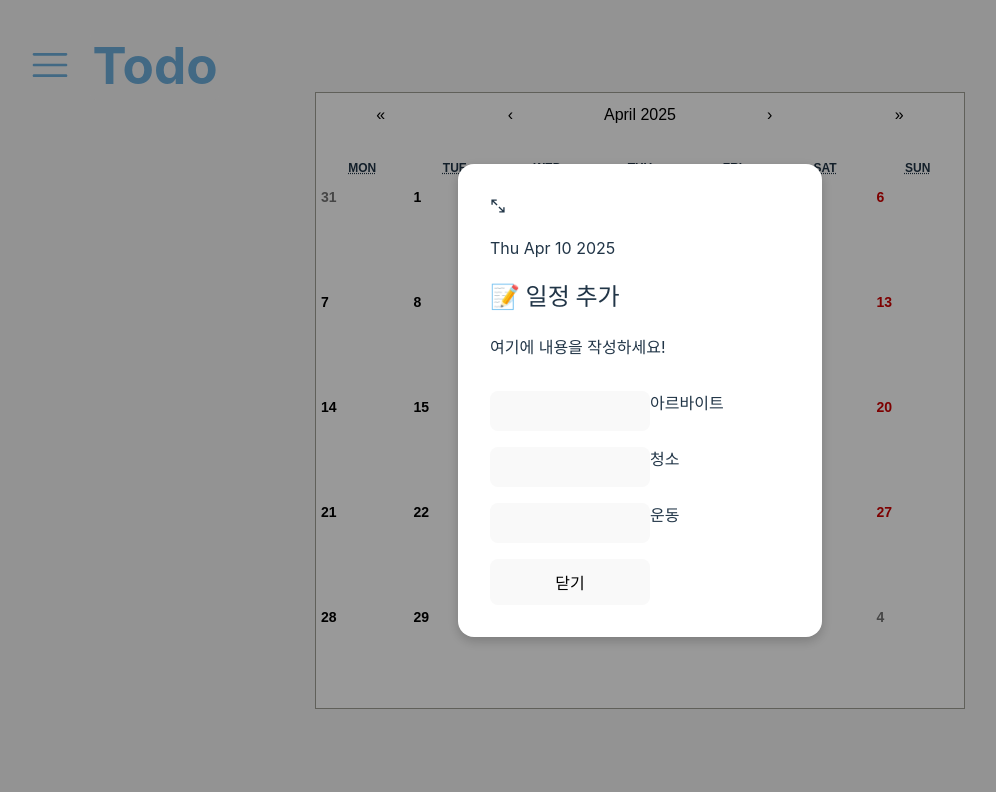
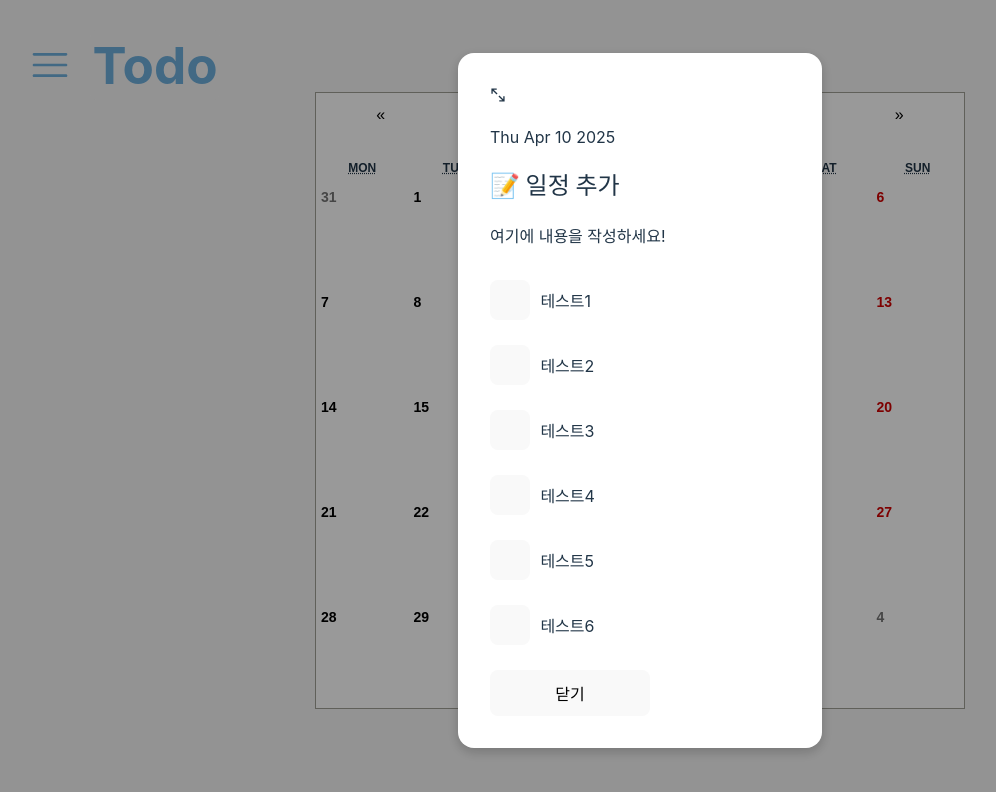
Before and after one commit to suhyeon0111/Typescript_study, a React (Vite) app in the folder myWebPage/client/: page /calendar in a window 1280 px wide. Both pictures are taken after a click on the button "10". Shown: the top 792 px of the page, without its empty margins (0-996 px from the left). Built offline with nearby package versions, Linux system fonts and the light colour scheme.

Commit message:
feat: 완료 버튼 스타일 및 일정 텍스트 위치  수정

```diff
--- a/myWebPage/client/src/Components/CalendarPage/ModalTodoItem.tsx
+++ b/myWebPage/client/src/Components/CalendarPage/ModalTodoItem.tsx
@@ -22,6 +22,12 @@ export default function ModalTodoItem({
             display: flex;
         `
 
+    const CompletedBtn = styled.button`
+        width: 40px;
+        height: 40px;
+        margin-right: 10px;
+    `
+
     // 완료 버튼 클릭 함수
     const handleCompleted = () => {
         const updatedItem = {
@@ -35,10 +41,13 @@ export default function ModalTodoItem({
 
     return (
         <ListItem>
-            <button className="Button_complete" onClick={handleCompleted}>
+            <CompletedBtn onClick={handleCompleted}>
                 {completed ? "✅" : " "}
-            </button>
-            <p style={completed ? { textDecoration: "line-through" } : undefined}> {text}</p>
+            </CompletedBtn>
+            <p style={{
+                textDecoration: completed ? "line-through" : undefined,
+                marginTop: "25px"
+            }}> {text}</p>
         </ListItem>
     )
 }
--- a/myWebPage/client/src/Components/CalendarPage/ModalTodoList.tsx
+++ b/myWebPage/client/src/Components/CalendarPage/ModalTodoList.tsx
@@ -15,20 +15,37 @@ export default function ModalTodoList() {
         {
             key: 1,
             id: 1,
-            text: '아르바이트',
+            text: '테스트1',
             completed: false,
         },
         {
             key: 2,
             id: 2,
-            text: '청소',
+            text: '테스트2',
             completed: false,
         }, {
             key: 3,
             id: 3,
-            text: '운동',
+            text: '테스트3',
             completed: false,
-        }
+        },
+        {
+            key: 4,
+            id: 4,
+            text: '테스트4',
+            completed: false,
+        },
+        {
+            key: 5,
+            id: 5,
+            text: '테스트5',
+            completed: false,
+        }, {
+            key: 6,
+            id: 6,
+            text: '테스트6',
+            completed: false,
+        },
     ]);
 
     // modalTodoItem.tsx에서 전달 받은 인수 처리함수
```
